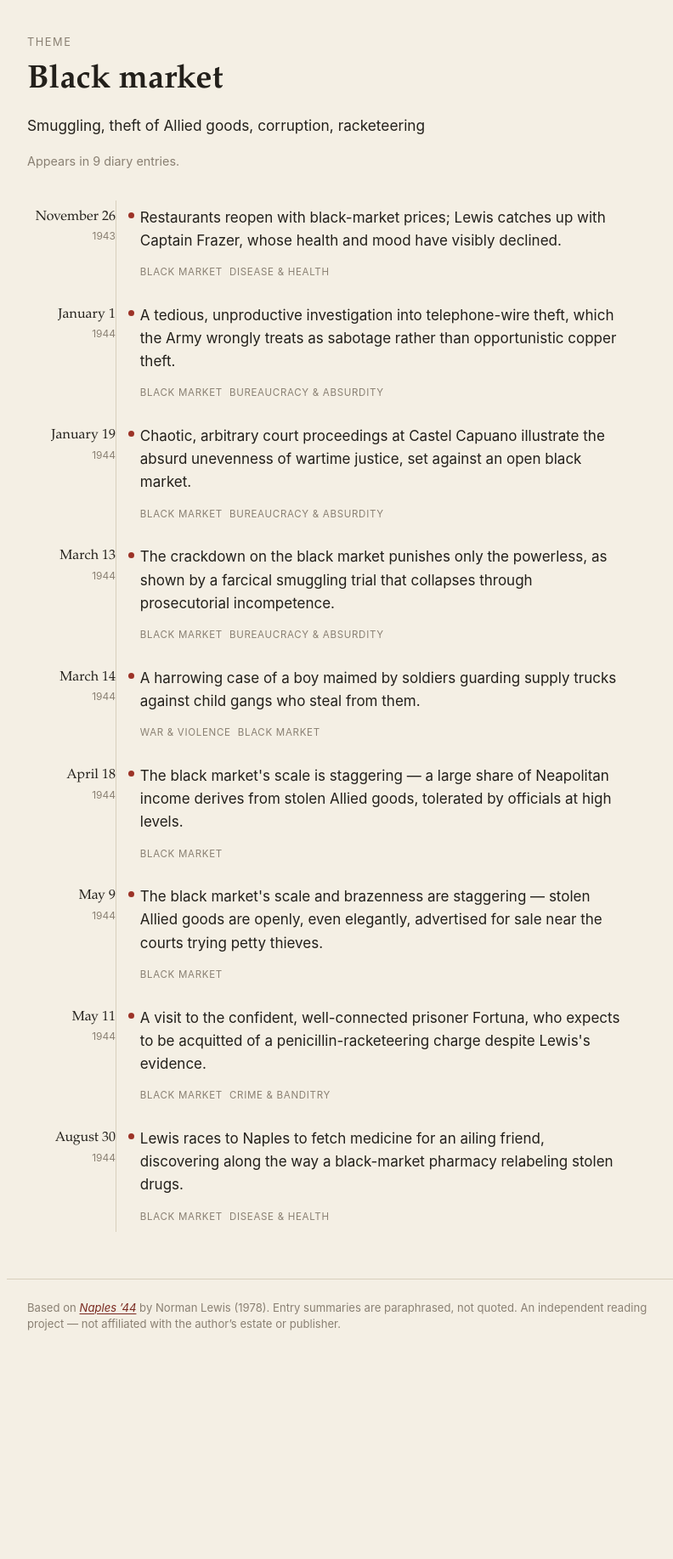
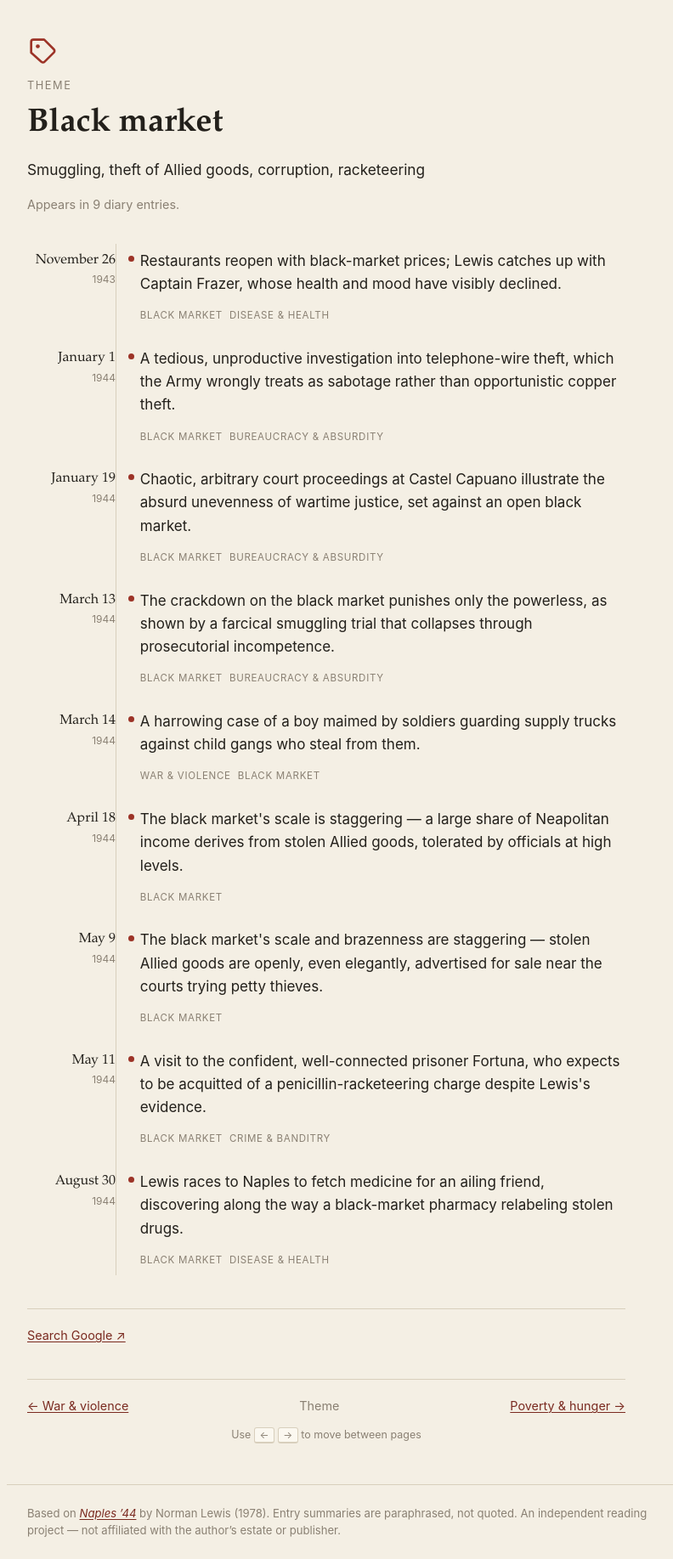
Before and after one commit to lambdamusic/naples44, a Django app: page /themes/black_market/ in a window 1280 px wide. Shown: the part 78-1913 px from the top of the page at 85% size, without its empty margins (104-896 px from the left). Before the commit the page ends 1644 px from the top, so only its background shows below. Run offline with Django 5.2, Linux system fonts and the light colour scheme; data comes from the database, SQL or seed files in the repository; tables that the repository leaves empty hold one stand-in row (values such as "Sample post").

Commit message:
Entity page polish: type icons, markdown, google link, arrow-key nav
- Per-type line-art icon at the top of each entity/entry page (book / map-pin /
  person / evil-eye / tag), colour-coded per type.
- Markdown rendering for description and book_role via a markdownify filter
  (adds the Markdown package). Admin-only content, so not sanitised.
- Every entity page links to a Google search for "<name>" naples 44.
- Left/right arrow keys and a prev/next footer nav move between sibling entity
  pages (places -> places, people -> people, ...), reusing entry.js.
- Re-dumped the fixture to capture the Sagranella fox-cult description.

Co-Authored-By: Claude Sonnet 5 <noreply@anthropic.com>
Claude-Session: https://claude.ai/code/session_01LwzzmFX2prbBiqUtDt7poD

```diff
--- a/requirements.txt
+++ b/requirements.txt
@@ -3,3 +3,4 @@ django-extensions
 Werkzeug
 click
 requests
+Markdown
--- /dev/null
+++ b/src/apps/naples44/templates/naples44/_entity_icon.html
@@ -0,0 +1,31 @@
+{# expects `icon` = entry | place | person | folklore | theme #}
+<span class="entity-icon icon-{{ icon }}" aria-hidden="true">
+{% if icon == "entry" %}
+  <svg viewBox="0 0 24 24" fill="none" stroke="currentColor" stroke-width="1.6" stroke-linecap="round" stroke-linejoin="round">
+    <path d="M12 6c-1.6-1.2-3.8-2-6.2-2-.8 0-1.5.1-2 .2v13c.5-.1 1.2-.2 2-.2 2.4 0 4.6.8 6.2 2"/>
+    <path d="M12 6c1.6-1.2 3.8-2 6.2-2 .8 0 1.5.1 2 .2v13c-.5-.1-1.2-.2-2-.2-2.4 0-4.6.8-6.2 2"/>
+    <path d="M12 6v13"/>
+  </svg>
+{% elif icon == "place" %}
+  <svg viewBox="0 0 24 24" fill="none" stroke="currentColor" stroke-width="1.6" stroke-linecap="round" stroke-linejoin="round">
+    <path d="M12 21c4-4.2 7-7.9 7-11a7 7 0 1 0-14 0c0 3.1 3 6.8 7 11z"/>
+    <circle cx="12" cy="10" r="2.6"/>
+  </svg>
+{% elif icon == "person" %}
+  <svg viewBox="0 0 24 24" fill="none" stroke="currentColor" stroke-width="1.6" stroke-linecap="round" stroke-linejoin="round">
+    <circle cx="12" cy="8" r="3.6"/>
+    <path d="M5 20c0-3.9 3.1-7 7-7s7 3.1 7 7"/>
+  </svg>
+{% elif icon == "folklore" %}
+  <svg viewBox="0 0 24 24" fill="none" stroke="currentColor" stroke-width="1.6" stroke-linecap="round" stroke-linejoin="round">
+    <path d="M2 12s4-6 10-6 10 6 10 6-4 6-10 6S2 12 2 12z"/>
+    <circle cx="12" cy="12" r="3.4"/>
+    <circle cx="12" cy="12" r="1" fill="currentColor" stroke="none"/>
+  </svg>
+{% elif icon == "theme" %}
+  <svg viewBox="0 0 24 24" fill="none" stroke="currentColor" stroke-width="1.6" stroke-linecap="round" stroke-linejoin="round">
+    <path d="M4 13.2V5.6A1.6 1.6 0 0 1 5.6 4h7.6l6.8 6.8a1.6 1.6 0 0 1 0 2.3l-6.5 6.5a1.6 1.6 0 0 1-2.3 0L4 13.2z"/>
+    <circle cx="8.7" cy="8.7" r="1.4" fill="currentColor" stroke="none"/>
+  </svg>
+{% endif %}
+</span>
--- a/src/apps/naples44/templates/naples44/entity_detail.html
+++ b/src/apps/naples44/templates/naples44/entity_detail.html
@@ -1,5 +1,5 @@
 {% extends "base.html" %}
-{% load static %}
+{% load static naples44_extras %}
 
 {% block title %}{{ entity.name }} — Naples ’44{% endblock %}
 {% block body_class %}page-entity{% endblock %}
@@ -10,17 +10,18 @@
 
 {% block content %}
 <article class="entity">
+  {% include "naples44/_entity_icon.html" %}
   <p class="kicker">{{ kind }}{% if subtitle %} · {{ subtitle }}{% endif %}</p>
   <h1>{{ entity.name }}</h1>
 
   {% if entity.description %}
-  <div class="entity-desc">{{ entity.description|linebreaks }}</div>
+  <div class="entity-desc prose">{{ entity.description|markdownify }}</div>
   {% endif %}
 
   {% if entity.book_role %}
-  <div class="entity-book-role">
+  <div class="entity-book-role prose">
     <p class="entity-book-role-label">In the book</p>
-    {{ entity.book_role|linebreaks }}
+    {{ entity.book_role|markdownify }}
   </div>
   {% endif %}
 
@@ -38,15 +39,22 @@
 
   {% include "naples44/_entry_timeline.html" %}
 
-  {% if entity.wikipedia_url %}
   <p class="entity-external">
-    Further reading: <a href="{{ entity.wikipedia_url }}" rel="noopener">Wikipedia ↗</a>
+    {% if entity.wikipedia_url %}<a href="{{ entity.wikipedia_url }}" rel="noopener">Wikipedia ↗</a> · {% endif %}
+    <a href="{{ google_url }}" rel="noopener nofollow">Search Google ↗</a>
   </p>
-  {% endif %}
+
+  <nav class="entry-nav">
+    {% if prev_entity %}<a class="prev" href="{{ prev_entity.get_absolute_url }}" rel="prev">← {{ prev_entity.name }}</a>{% else %}<span></span>{% endif %}
+    <span class="to-timeline">{{ kind }}</span>
+    {% if next_entity %}<a class="next" href="{{ next_entity.get_absolute_url }}" rel="next">{{ next_entity.name }} →</a>{% else %}<span></span>{% endif %}
+  </nav>
+  <p class="key-hint">Use <kbd>←</kbd> <kbd>→</kbd> to move between pages</p>
 </article>
 {% endblock %}
 
 {% block scripts %}
+<script src="{% static 'js/entry.js' %}"></script>
 {% if place_map %}
 <script src="{% static 'js/leaflet.js' %}"></script>
 <script src="{% static 'js/place-map.js' %}"></script>
--- a/src/apps/naples44/templates/naples44/entry_detail.html
+++ b/src/apps/naples44/templates/naples44/entry_detail.html
@@ -6,6 +6,7 @@
 
 {% block content %}
 <article class="entry">
+  {% include "naples44/_entity_icon.html" with icon="entry" %}
   <p class="kicker">Entry {{ entry.id }} · Book chapter {{ entry.chapter }}</p>
   <h1>{{ entry.date_label }} <span class="year">{{ entry.year }}</span></h1>
 
--- /dev/null
+++ b/src/apps/naples44/templatetags/naples44_extras.py
@@ -0,0 +1,20 @@
+"""Template helpers for the Naples '44 site."""
+
+import markdown as _md
+
+from django import template
+from django.utils.safestring import mark_safe
+
+register = template.Library()
+
+# Content is authored only through the Django admin (single trusted author), so
+# the rendered HTML is not sanitised. Don't expose these fields to public input.
+_MD = _md.Markdown(extensions=["extra", "sane_lists", "smarty"], output_format="html")
+
+
+@register.filter(name="markdownify")
+def markdownify(text):
+    if not text:
+        return ""
+    _MD.reset()
+    return mark_safe(_MD.convert(text))
--- a/src/apps/naples44/views.py
+++ b/src/apps/naples44/views.py
@@ -1,3 +1,5 @@
+from urllib.parse import quote_plus
+
 from django.shortcuts import get_object_or_404, render
 
 from . import models
@@ -36,14 +38,45 @@ def entry_detail(request, entry_id):
     return render(
         request,
         "naples44/entry_detail.html",
-        {"entry": entry, "prev_entry": prev_entry, "next_entry": next_entry},
+        {
+            "entry": entry,
+            "prev_entry": prev_entry,
+            "next_entry": next_entry,
+            "icon": "entry",
+        },
     )
 
 
 # --- entity pages ---------------------------------------------------------
 
-def _render_entity(request, *, kind, entity, subtitle, rows, extra=None):
-    ctx = {"kind": kind, "entity": entity, "subtitle": subtitle, "rows": rows}
+def _google_url(name):
+    return "https://www.google.com/search?q=" + quote_plus(f'"{name}" naples 44')
+
+
+def _neighbours(model, obj):
+    """(previous, next) sibling in the model's default ordering."""
+    pks = list(model.objects.values_list("pk", flat=True))
+    try:
+        i = pks.index(obj.pk)
+    except ValueError:
+        return None, None
+    prev = model.objects.get(pk=pks[i - 1]) if i > 0 else None
+    nxt = model.objects.get(pk=pks[i + 1]) if i < len(pks) - 1 else None
+    return prev, nxt
+
+
+def _render_entity(request, *, kind, icon, entity, subtitle, rows, extra=None):
+    prev_entity, next_entity = _neighbours(type(entity), entity)
+    ctx = {
+        "kind": kind,
+        "icon": icon,
+        "entity": entity,
+        "subtitle": subtitle,
+        "rows": rows,
+        "google_url": _google_url(entity.name),
+        "prev_entity": prev_entity,
+        "next_entity": next_entity,
+    }
     ctx.update(extra or {})
     return render(request, "naples44/entity_detail.html", ctx)
 
@@ -86,6 +119,7 @@ def place_detail(request, slug):
     return _render_entity(
         request,
         kind="Place",
+        icon="place",
         entity=place,
         subtitle=place.get_place_type_display(),
         rows=_plain_rows(entries),
@@ -104,6 +138,7 @@ def person_detail(request, slug):
     return _render_entity(
         request,
         kind="Person",
+        icon="person",
         entity=person,
         subtitle=person.get_person_type_display(),
         rows=rows,
@@ -119,7 +154,12 @@ def folklore_detail(request, slug):
     )
     rows = [{"entry": link.entry, "note": link.note} for link in links]
     return _render_entity(
-        request, kind="Saint / folklore", entity=ent, subtitle="", rows=rows
+        request,
+        kind="Saint / folklore",
+        icon="folklore",
+        entity=ent,
+        subtitle="",
+        rows=rows,
     )
 
 
@@ -129,6 +169,7 @@ def theme_detail(request, slug):
     return _render_entity(
         request,
         kind="Theme",
+        icon="theme",
         entity=theme,
         subtitle="",
         rows=_plain_rows(entries),
--- a/src/static/css/main.css
+++ b/src/static/css/main.css
@@ -12,6 +12,12 @@
   --link:         #7a2a20;
   --outer:        #3f5a63;   /* teal-grey for war events */
   --shadow:       rgba(40, 32, 20, 0.14);
+
+  --icon-entry:    #6f6656;
+  --icon-place:    #a8603a;
+  --icon-person:   #4f7480;
+  --icon-folklore: #a97c2f;
+  --icon-theme:    #9c3327;
 
   --serif: "Iowan Old Style", "Palatino Linotype", Palatino, "Book Antiqua", Georgia, serif;
   --sans: -apple-system, BlinkMacSystemFont, "Segoe UI", Roboto, Helvetica, Arial, sans-serif;
@@ -32,6 +38,12 @@
     --link:         #e39079;
     --outer:        #7fa6b0;
     --shadow:       rgba(0, 0, 0, 0.4);
+
+    --icon-entry:    #9a8f79;
+    --icon-place:    #cf8a5f;
+    --icon-person:   #85a9b3;
+    --icon-folklore: #cea748;
+    --icon-theme:    #d9614e;
   }
 }
 
@@ -114,6 +126,32 @@ em { font-style: italic; }
   color: var(--ink-faint);
   margin: 0 0 0.75rem;
 }
+
+/* entity / entry type icon */
+.entity-icon { display: block; width: 40px; height: 40px; margin: 0 0 0.7rem -2px; }
+.entity-icon svg { width: 100%; height: 100%; display: block; }
+.icon-entry    { color: var(--icon-entry); }
+.icon-place    { color: var(--icon-place); }
+.icon-person   { color: var(--icon-person); }
+.icon-folklore { color: var(--icon-folklore); }
+.icon-theme    { color: var(--icon-theme); }
+
+/* rendered markdown */
+.prose p { margin: 0 0 0.7rem; }
+.prose ul, .prose ol { margin: 0 0 0.7rem; padding-left: 1.3rem; }
+.prose li { margin: 0.15rem 0; }
+.prose a { color: var(--link); }
+.prose em { font-style: italic; }
+.prose blockquote {
+  margin: 0.7rem 0; padding-left: 0.9rem;
+  border-left: 2px solid var(--rule); color: var(--ink-soft); font-style: italic;
+}
+.prose code {
+  font-size: 0.9em; background: var(--paper-raised);
+  padding: 0.05rem 0.3rem; border-radius: 2px;
+}
+.prose h2, .prose h3 { font-family: var(--serif); font-size: 1.05rem; margin: 1rem 0 0.4rem; }
+.prose > :last-child { margin-bottom: 0; }
 
 /* ---------- landing ---------- */
 
--- a/src/static/js/entry.js
+++ b/src/static/js/entry.js
@@ -1,4 +1,4 @@
-/* Entry pages: ← / → arrow keys walk to the previous / next diary entry. */
+/* Entry + entity pages: ← / → arrow keys follow the prev / next link in .entry-nav. */
 (function () {
   "use strict";
 
```
Also changed, not shown: CHANGELOG.md, backups/django/dump.json, src/apps/naples44/templatetags/__init__.py (added).
